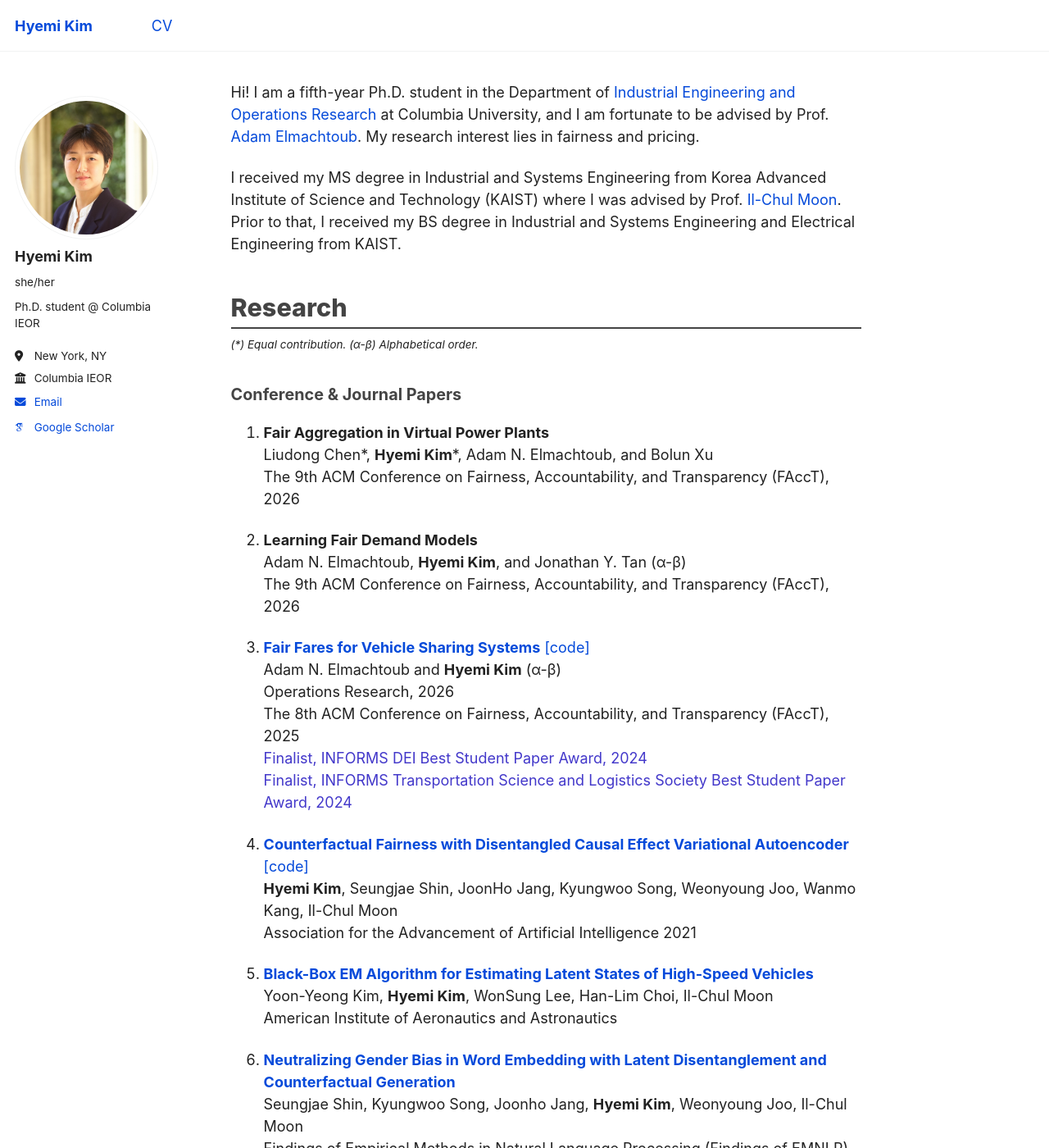
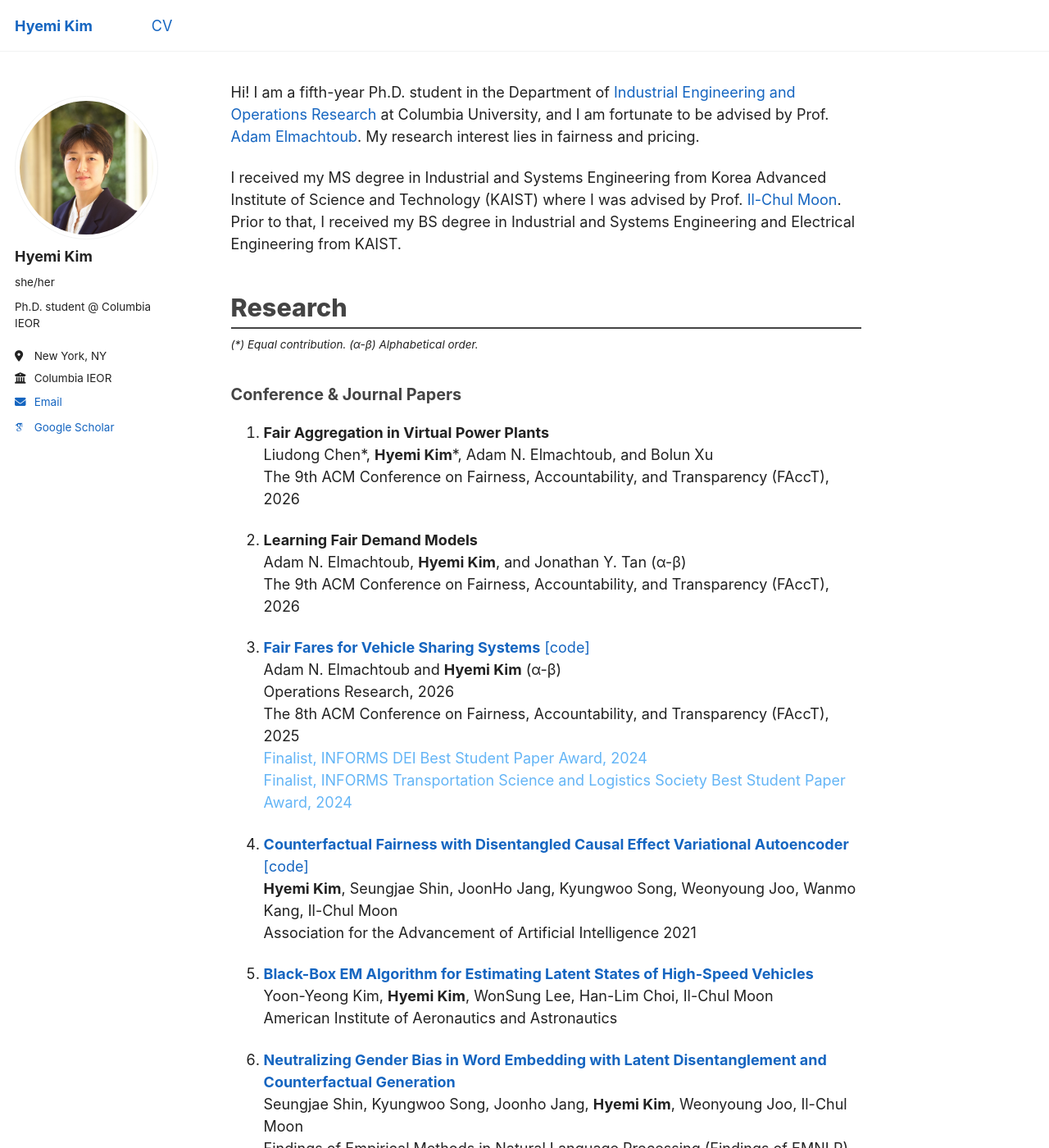
Before and after one commit to HyemiK1m/hyemik1m.github.io, a Jekyll site: the page built from _pages/about.md, in a window 1280 px wide and 1400 px high. Shown: the whole window at 82% size. Built offline with Jekyll 4.4.1, drawn with Linux system fonts in a browser that asks for light colours; some web fonts are replaced; a script that is not in the unit is left out.

Commit message:
Update about.md

```diff
--- a/_pages/about.md
+++ b/_pages/about.md
@@ -9,7 +9,7 @@ redirect_from:
   body, p, li, div {
     color: #222222 !important;
   }
-  a { color: #054ADA !important; text-decoration: none !important; }
+  a { color: #1565C0 !important; text-decoration: none !important; }
   a:hover { color: #0033a0 !important; text-decoration: underline !important; }
 </style>
 
@@ -37,8 +37,8 @@ The 9th ACM Conference on Fairness, Accountability, and Transparency (FAccT), 20
 Adam N. Elmachtoub and **Hyemi Kim** (α-β)<br>
 Operations Research, 2026<br>
 The 8th ACM Conference on Fairness, Accountability, and Transparency (FAccT), 2025<br>
-<span style="color:#4338CA;">Finalist, INFORMS DEI Best Student Paper Award, 2024</span><br>
-<span style="color:#4338CA;">Finalist, INFORMS Transportation Science and Logistics Society Best Student Paper Award, 2024</span><br>
+<span style="color:#64B5F6;">Finalist, INFORMS DEI Best Student Paper Award, 2024</span><br>
+<span style="color:#64B5F6;">Finalist, INFORMS Transportation Science and Logistics Society Best Student Paper Award, 2024</span><br>
 
 1. [**Counterfactual Fairness with Disentangled Causal Effect Variational Autoencoder**](https://cdn.aaai.org/ojs/16990/16990-13-20484-1-2-20210518.pdf) [[code]](https://github.com/HyemiK1m/DCEVAE)<br>
 **Hyemi Kim**, Seungjae Shin, JoonHo Jang, Kyungwoo Song, Weonyoung Joo, Wanmo Kang, Il-Chul Moon<br>
```
